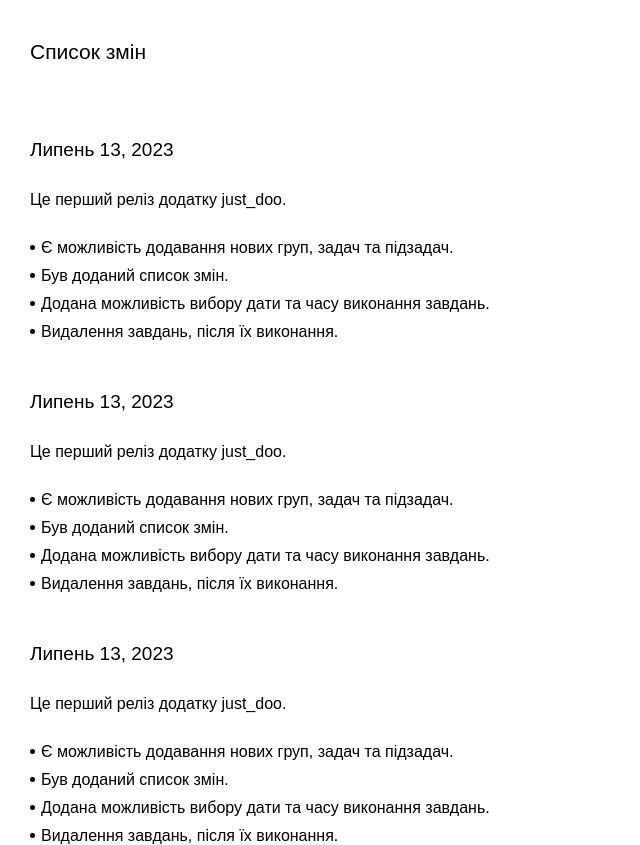
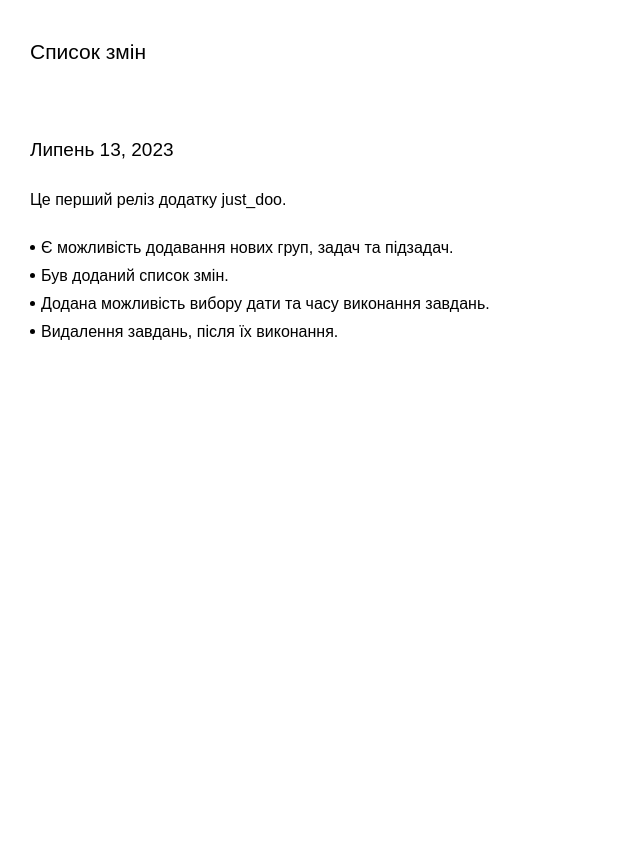
Before and after one commit to pawarts/toDoList, a website: page ejs-module/changelog.ejs in a window 1280 px wide. Shown: the whole page, without its empty margins (0-640 px from the left). Drawn offline with nearby package versions, Linux system fonts and the light colour scheme; files that its build step writes are made by us from their sources.

Commit message:
Update changelog.ejs

```diff
--- a/ejs-module/changelog.ejs
+++ b/ejs-module/changelog.ejs
@@ -16,30 +16,6 @@
             <li class="change_list_item change_text">Видалення завдань, після їх виконання.</li>
         </ul>
     </div>
-    <div class="change_wrapper">
-        <p class="change_date">Липень 13, 2023 </p>
-
-        <p class="change_text change_subtitle">Це перший реліз додатку just_doo.</p>
-
-        <ul class="change_list">
-            <li class="change_list_item change_text">Є можливість додавання нових груп, задач та підзадач.</li>
-            <li class="change_list_item change_text">Був доданий список змін.</li>
-            <li class="change_list_item change_text">Додана можливість вибору дати та часу виконання завдань.</li>
-            <li class="change_list_item change_text">Видалення завдань, після їх виконання.</li>
-        </ul>
-    </div>
-    <div class="change_wrapper">
-        <p class="change_date">Липень 13, 2023 </p>
-
-        <p class="change_text change_subtitle">Це перший реліз додатку just_doo.</p>
-
-        <ul class="change_list">
-            <li class="change_list_item change_text">Є можливість додавання нових груп, задач та підзадач.</li>
-            <li class="change_list_item change_text">Був доданий список змін.</li>
-            <li class="change_list_item change_text">Додана можливість вибору дати та часу виконання завдань.</li>
-            <li class="change_list_item change_text">Видалення завдань, після їх виконання.</li>
-        </ul>
-    </div>
 </body>
 <%- include('./parts/end.ejs')%>
 </html>
```
